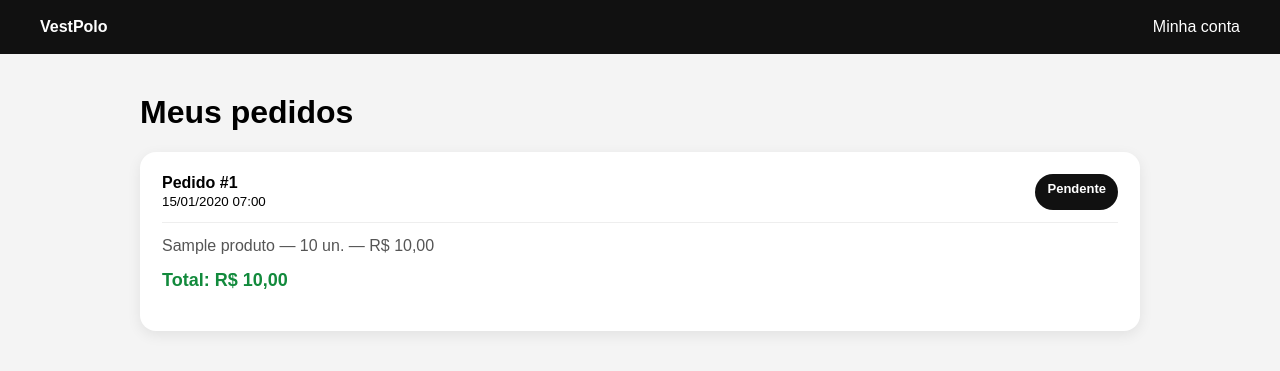
After one commit to CarolineAnne/vestpolo, a Django app: page /meus-pedidos/ in a window 1280 px wide. The commit adds this page. Shown: the top 371 px of the page. Run offline with Django 5.2, Linux system fonts and the light colour scheme; a user stored in the database is signed in; tables that the repository leaves empty hold one stand-in row (values such as "Sample post").

Commit message:
Vincula pedidos ao usuario

```diff
--- a/loja/models.py
+++ b/loja/models.py
@@ -34,6 +34,13 @@ class Pedido(models.Model):
         ('Finalizado', 'Finalizado'),
         ('Cancelado', 'Cancelado'),
     ]
+
+    usuario = models.ForeignKey(
+        'auth.User',
+        on_delete=models.SET_NULL,
+        null=True,
+        blank=True
+    )
 
     nome_cliente = models.CharField(max_length=100, blank=True)
     telefone = models.CharField(max_length=20, blank=True)
--- /dev/null
+++ b/loja/templates/loja/meus_pedidos.html
@@ -0,0 +1,123 @@
+<!DOCTYPE html>
+<html lang="pt-br">
+<head>
+    <meta charset="UTF-8">
+    <title>Meus pedidos | VestPolo</title>
+
+    <style>
+        body {
+            font-family: Arial, sans-serif;
+            background: #f4f4f4;
+            margin: 0;
+        }
+
+        header {
+            background: #111;
+            color: white;
+            padding: 18px 40px;
+            display: flex;
+            justify-content: space-between;
+        }
+
+        header a {
+            color: white;
+            text-decoration: none;
+        }
+
+        .container {
+            max-width: 1000px;
+            margin: 40px auto;
+            padding: 0 20px;
+        }
+
+        .pedido {
+            background: white;
+            padding: 22px;
+            border-radius: 16px;
+            margin-bottom: 18px;
+            box-shadow: 0 4px 14px rgba(0,0,0,0.08);
+        }
+
+        .topo-pedido {
+            display: flex;
+            justify-content: space-between;
+            gap: 15px;
+            flex-wrap: wrap;
+            border-bottom: 1px solid #eee;
+            padding-bottom: 12px;
+            margin-bottom: 14px;
+        }
+
+        .status {
+            background: #111;
+            color: white;
+            padding: 7px 12px;
+            border-radius: 20px;
+            font-size: 13px;
+            font-weight: bold;
+        }
+
+        .item {
+            color: #555;
+            margin: 8px 0;
+        }
+
+        .total {
+            font-size: 18px;
+            font-weight: bold;
+            margin-top: 15px;
+            color: #128a3c;
+        }
+
+        .vazio {
+            background: white;
+            padding: 35px;
+            border-radius: 16px;
+            text-align: center;
+        }
+    </style>
+</head>
+
+<body>
+
+<header>
+    <a href="{% url 'home' %}"><strong>VestPolo</strong></a>
+    <a href="{% url 'minha_conta' %}">Minha conta</a>
+</header>
+
+<div class="container">
+
+    <h1>Meus pedidos</h1>
+
+    {% for pedido in pedidos %}
+        <div class="pedido">
+
+            <div class="topo-pedido">
+                <div>
+                    <strong>Pedido #{{ pedido.id }}</strong><br>
+                    <small>{{ pedido.data_pedido|date:"d/m/Y H:i" }}</small>
+                </div>
+
+                <span class="status">{{ pedido.status }}</span>
+            </div>
+
+            {% for item in pedido.itens.all %}
+                <p class="item">
+                    {{ item.produto.nome }} — {{ item.quantidade }} un. — R$ {{ item.subtotal }}
+                </p>
+            {% endfor %}
+
+            <p class="total">Total: R$ {{ pedido.total }}</p>
+
+        </div>
+    {% empty %}
+        <div class="vazio">
+            <h2>Você ainda não fez pedidos 😢</h2>
+            <p>Escolha uma polo e finalize pelo WhatsApp.</p>
+        </div>
+    {% endfor %}
+
+</div>
+
+</body>
+</html>
--- a/loja/templates/loja/minha_conta.html
+++ b/loja/templates/loja/minha_conta.html
@@ -79,6 +79,10 @@
         <div class="card">
             <a href="{% url 'favoritos' %}">Favoritos</a>
         </div>
+
+        <div class="card">
+            <a href="{% url 'meus_pedidos' %}">Meus pedidos</a>
+        </div>
     </div>
 </div>
 
--- a/loja/urls.py
+++ b/loja/urls.py
@@ -17,4 +17,5 @@ urlpatterns = [
     path('login/', views.login_usuario, name='login'),
     path('logout/', views.logout_usuario, name='logout'),
     path('minha-conta/', views.minha_conta, name='minha_conta'),
+    path('meus-pedidos/', views.meus_pedidos, name='meus_pedidos'),
 ]
--- a/loja/views.py
+++ b/loja/views.py
@@ -196,6 +196,7 @@ def checkout(request):
         observacao = request.POST.get('observacao')
 
         pedido = Pedido.objects.create(
+            usuario=request.user if request.user.is_authenticated else None,
             nome_cliente=nome_cliente,
             telefone=telefone,
             forma_entrega=forma_entrega,
@@ -292,3 +293,13 @@ def minha_conta(request):
         return redirect('login')
 
     return render(request, 'loja/minha_conta.html')
+
+def meus_pedidos(request):
+    if not request.user.is_authenticated:
+        return redirect('login')
+
+    pedidos = Pedido.objects.filter(usuario=request.user).order_by('-data_pedido')
+
+    return render(request, 'loja/meus_pedidos.html', {
+        'pedidos': pedidos
+    })
```
Also changed, not shown: loja/migrations/0004_pedido_usuario.py (added).
